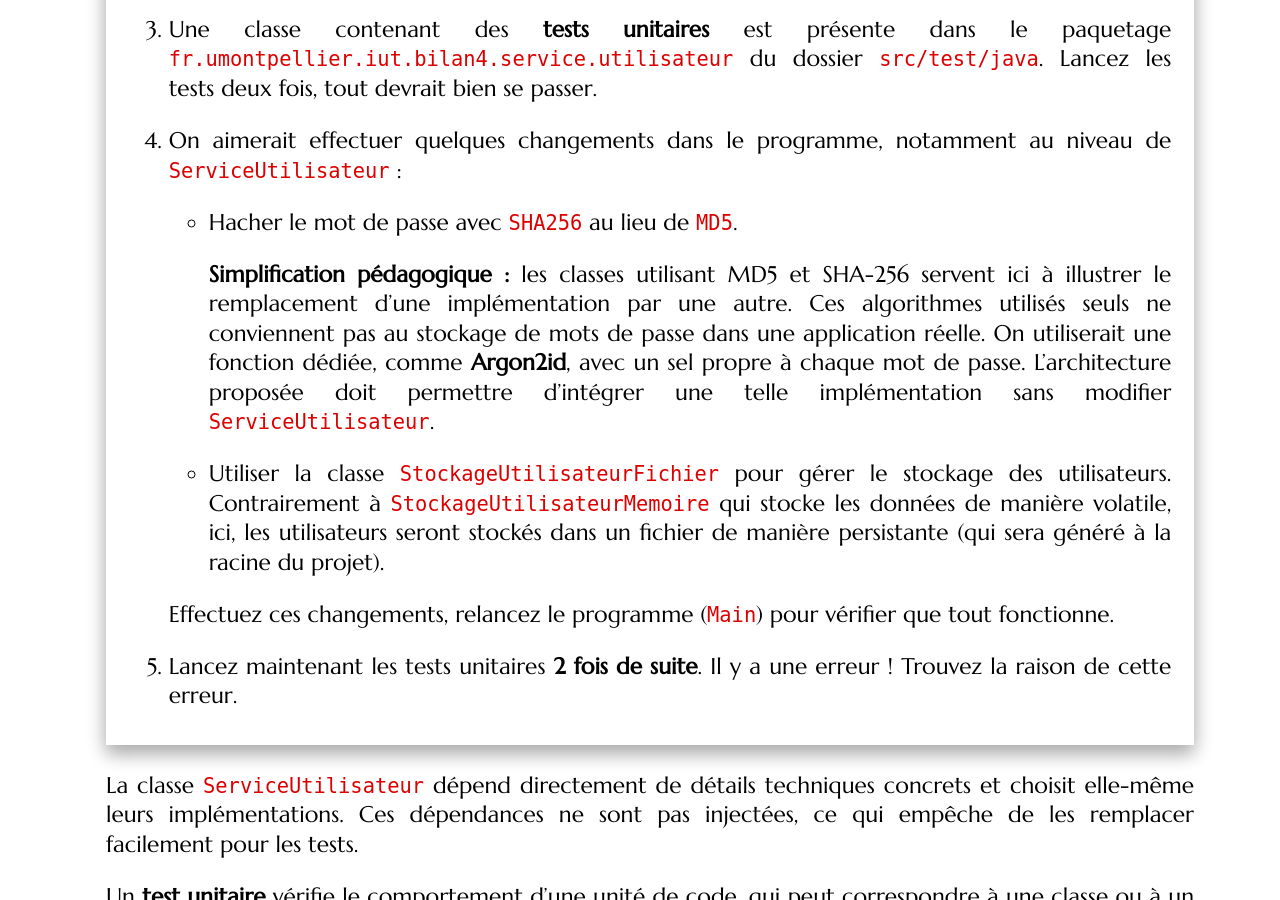
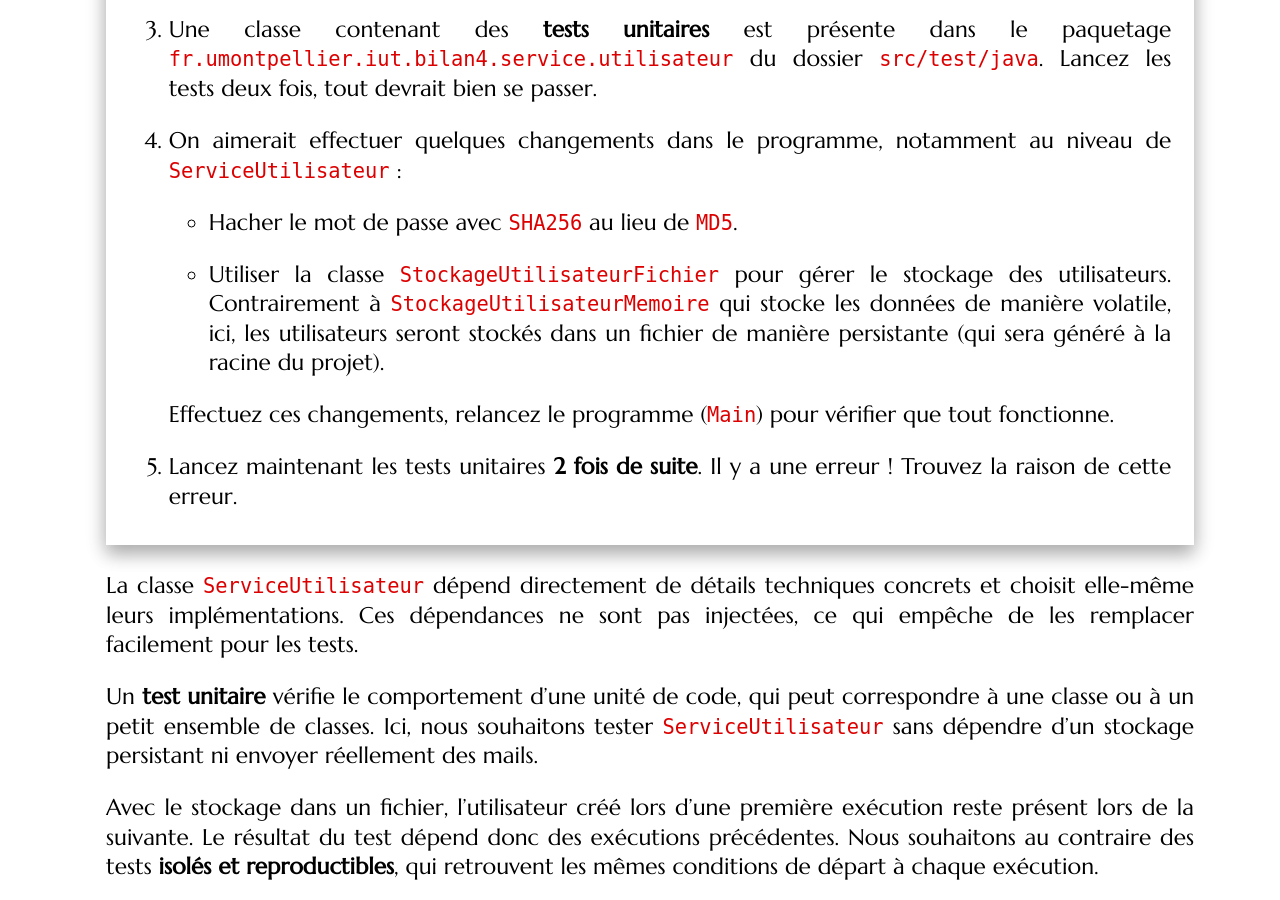
Before and after one commit to mgasquet/R304-QualiteDeveloppement, a Jekyll site: the page built from tutorials/tutorial3.md, in a window 1280 px wide and 900 px high, scrolled down 59624 px. Built offline with Jekyll 4.4.1, drawn with Linux system fonts in a browser that asks for light colours; some web fonts are replaced.

Commit message:
suppression d'une remarque inutile

```diff
--- a/tutorials/tutorial3.md
+++ b/tutorials/tutorial3.md
@@ -1555,8 +1555,6 @@ Vous allez voir qu'isoler les règles métier des détails techniques et injecte
 
     * Hacher le mot de passe avec `SHA256` au lieu de `MD5`.
 
-      **Simplification pédagogique :** les classes utilisant MD5 et SHA-256 servent ici à illustrer le remplacement d'une implémentation par une autre. Ces algorithmes utilisés seuls ne conviennent pas au stockage de mots de passe dans une application réelle. On utiliserait une fonction dédiée, comme **Argon2id**, avec un sel propre à chaque mot de passe. L'architecture proposée doit permettre d'intégrer une telle implémentation sans modifier `ServiceUtilisateur`.
-
     * Utiliser la classe `StockageUtilisateurFichier` pour gérer le stockage des utilisateurs. Contrairement à `StockageUtilisateurMemoire` qui stocke les données de manière volatile, ici, les utilisateurs seront stockés dans un fichier de manière persistante (qui sera généré à la racine du projet).
 
     Effectuez ces changements, relancez le programme (`Main`) pour vérifier que tout fonctionne.
```
